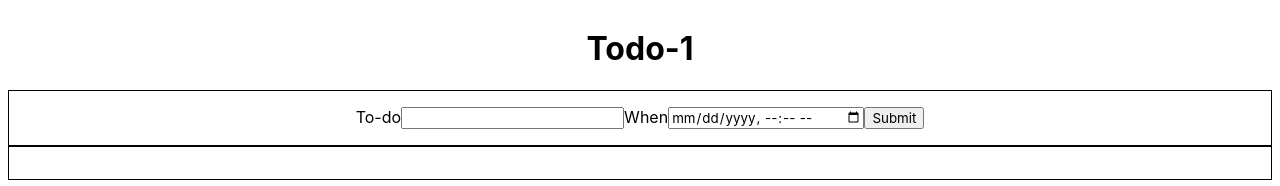
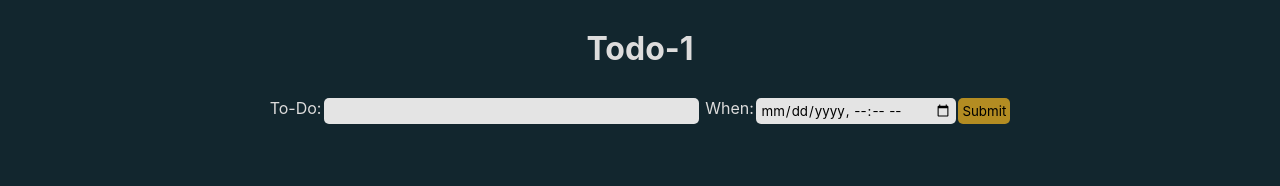
Before and after one commit to FaroukBul/To-do, a plain HTML site: page index.html in a window 1280 px wide. Drawn offline with Linux system fonts and the light colour scheme.

Commit message:
Fixed overflow text issue and colored the app

```diff
--- a/index.html
+++ b/index.html
@@ -10,9 +10,9 @@
     <h1>Todo-1</h1>
     <div class="todo-container">
         <div>
-            <label for="to-do">To-do</label>
+            <label for="to-do">To-Do:</label>
             <input type="text" name="to-do" class="text">
-            <label for="datetime">When</label>
+            <label for="datetime">When:</label>
             <input type="datetime-local" name="datetime" class="date-input">
             <input type="submit" class="submit">
         </div>
--- a/static/style.css
+++ b/static/style.css
@@ -1,15 +1,32 @@
 * {
     font-family:-apple-system, BlinkMacSystemFont, 'Segoe UI', Roboto, Oxygen, Ubuntu, Cantarell, 'Open Sans', 'Helvetica Neue', sans-serif;
+    color: rgb(221, 220, 220)
 }
 body{
     display: flex;
     flex-direction: column;
     justify-content: center;
+    background-color: rgba(1, 22, 31, 0.931);
 }
 
 h1{
     display: flex;
     justify-content: center;
+}
+
+.text {
+    width: 30%;
+    margin-right: 0.5em;
+    margin-left:0.2em;
+}
+.date-input {
+    margin-left:0.2em;
+    margin-right:0.2em;
+}
+.submit {
+    border: none;
+    border-radius: 5px;
+    background-color: rgba(218, 165, 32, 0.808);
 }
 
 .todo-container, .cards-container {
@@ -21,29 +38,37 @@ h1{
 .cards-container {
     display: grid;
     justify-content: center;
-    row-gap: 0.5em;
+    row-gap: 1em;
 }
 
 .todo-container div {
     display: flex;
     justify-content: center;
-    border: 1px solid black;
-    padding: 1em;
+    padding: 0.5em;
 }
 
 .todo {
     align-self: center;
     border-radius: 5px;
-    width: 70%
+    width: 50%;
+    overflow: hidden;
+    background-color: rgba(255, 166, 0, 0.308);
 }
 
 .todo div {
     border: none;
-    overflow: hidden;
 }
 
-.todo div:hover {
+.text-box {
+    overflow: hidden;
+    height: 0.7em;
+    width: 70%;
+    margin: 0;
+    align-content: center;
+}
+.text-box:hover {
     border: none;
+    height: auto;
     overflow: visible;
 }
 
@@ -53,7 +78,19 @@ h1{
     height: 40px;
     border: none;
     border-radius: 100px;
-    background-color: rgb(96, 185, 118);
+    background-color: rgba(80, 165, 101, 0.794);
     cursor: pointer;
 
 }
+.date-box {
+    align-items: center;
+    font-size: 0.8em;
+}
+
+input {
+    color: black;
+    background-color:rgb(228, 228, 228);
+    border: none;
+    border-radius: 5px;
+    padding: 0.3em;
+}
```
